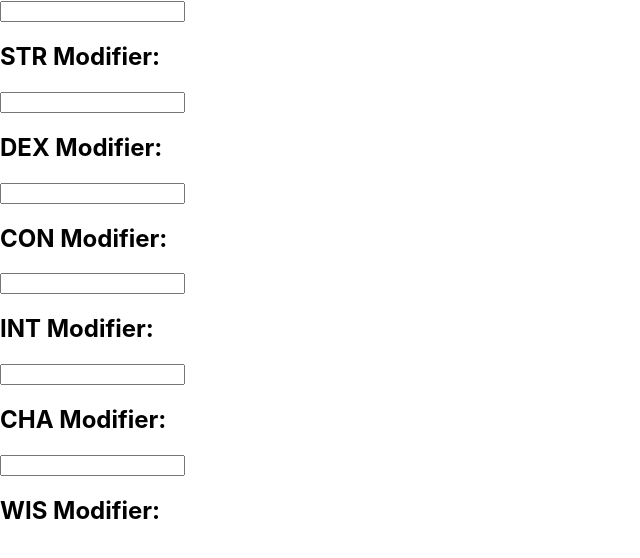
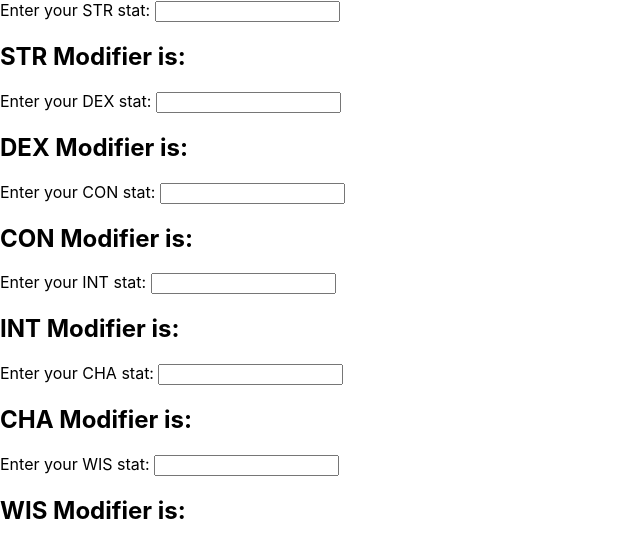
Before and after one commit to jelkimantis/DnDStatistics, a React (Create React App) app: page / in a window 1280 px wide. Shown: the top 558 px of the page, without its empty margins (0-640 px from the left). Built offline with nearby package versions, Linux system fonts and the light colour scheme.

Commit message:
Abstracting modifier to make it go into a new div. Code rendering, but not in own div yet. Modifier is it's own function now.

```diff
--- a/src/App.js
+++ b/src/App.js
@@ -22,16 +22,23 @@ class Stats extends React.Component {
   render(){
     return(
     <div>
-      <input
-      value={this.state.stat}
-      onChange={this.calculateMod}
-      />
-      <h2>{this.props.name} Modifier: {this.state.mod}</h2>
+     <div>
+       <span>Enter your {this.props.name} stat: </span>
+        <input
+          value={this.state.stat}
+          onChange={this.calculateMod}
+       />
+      </div>
+      <span><Modifier name={this.props.name} mod={this.state.mod} ></Modifier></span>
     </div>
     );
   }
 }
-
+function Modifier(props){
+  return(
+      <h2>{props.name} Modifier is: {props.mod}</h2>
+  )
+}
 class App extends React.Component {
 
   render(){
@@ -43,7 +50,12 @@ class App extends React.Component {
     }
     return (
       <div>
-        {displayInformation}
+        <div className="heading" id="heading">
+          {displayInformation}
+        </div>
+        <div className="modifiers" id ="modifiers">
+
+        </div>
       </div>
     );
   }
```
Also changed, not shown: 1 other file (tests, documents, lock files or other folders).
